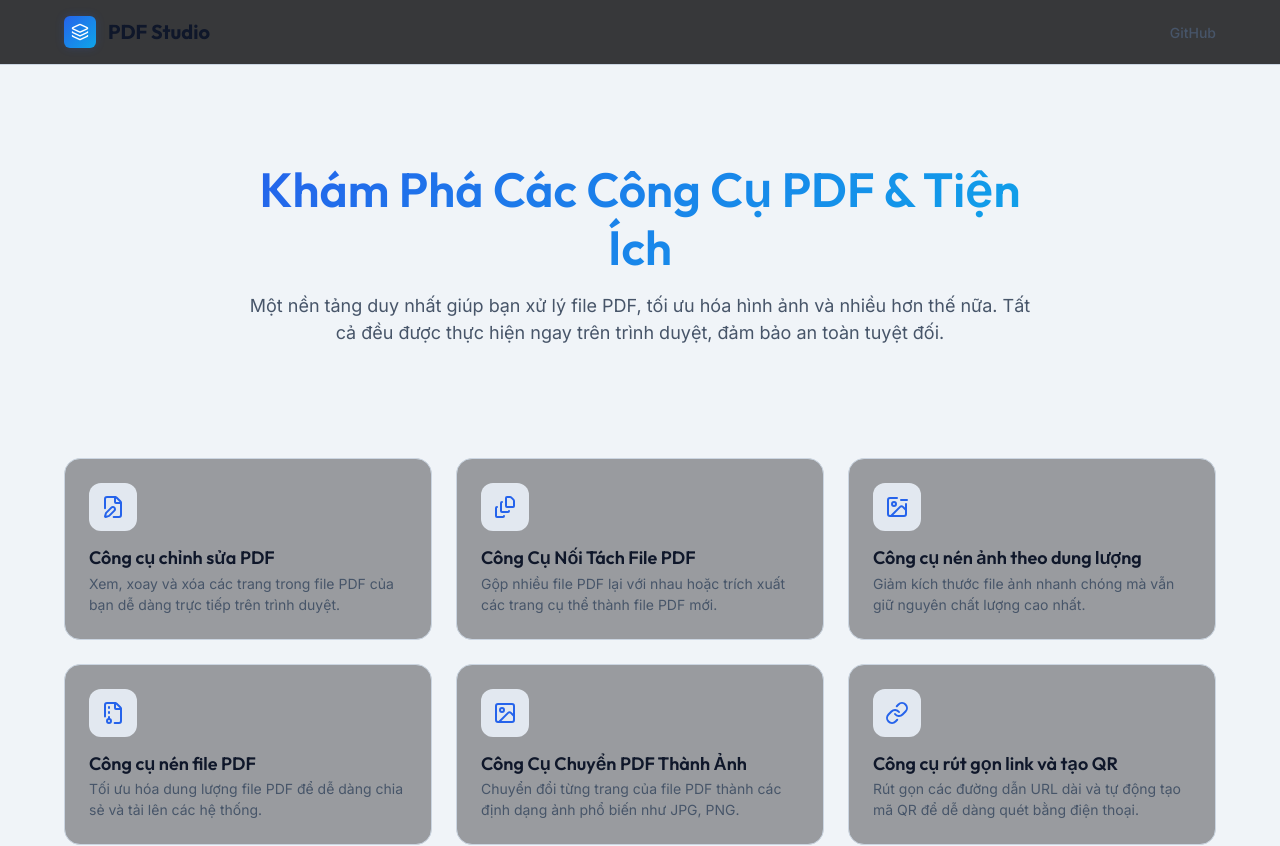
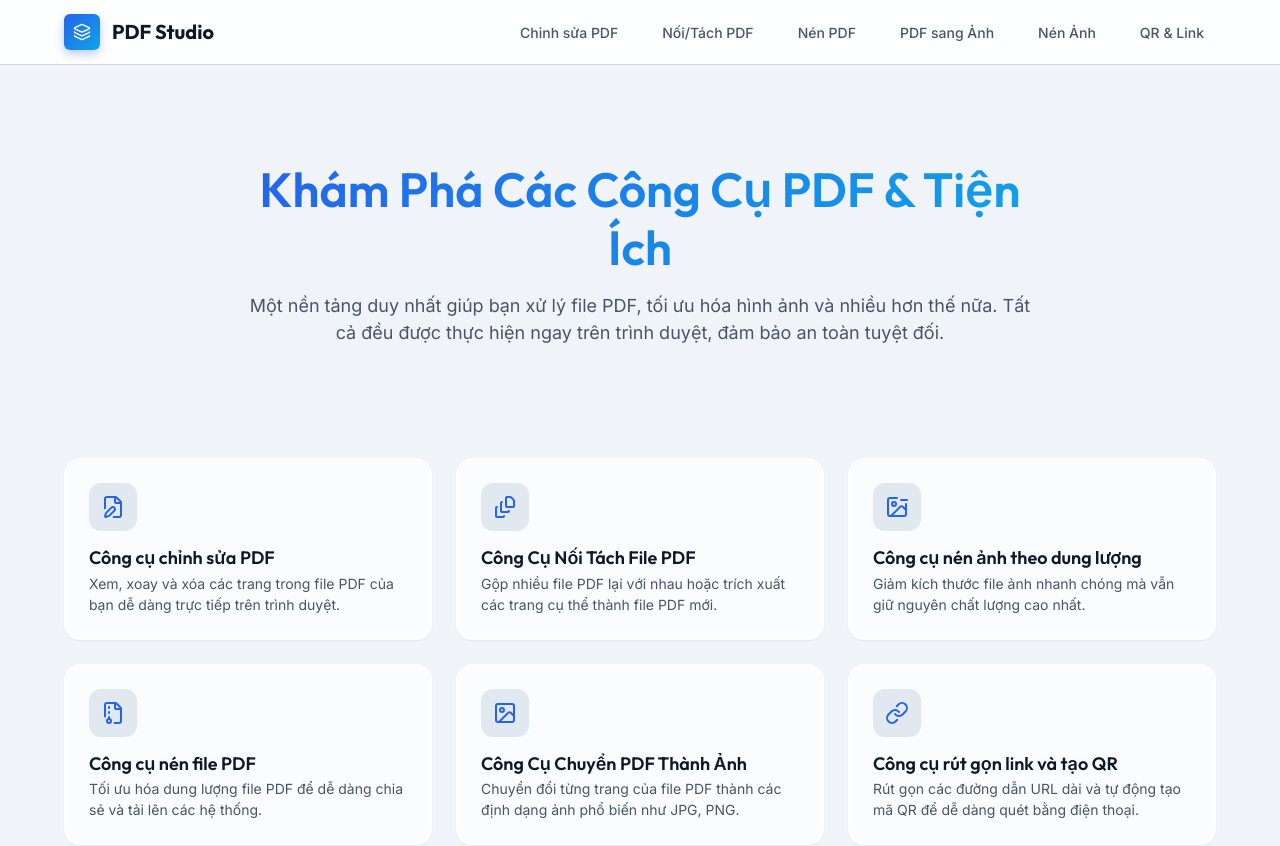
Before and after one commit to rchg2025/pdfstudio, a React (Vite) app: page / in a window 1280 px wide. Shown: the top 846 px of the page. Built offline with nearby package versions, Linux system fonts and the light colour scheme; no server answers.

Commit message:
Style: Fix dark mode residuals and update Navbar with tools menu

```diff
--- a/src/components/Navbar.css
+++ b/src/components/Navbar.css
@@ -3,7 +3,7 @@
   top: 0;
   z-index: 50;
   border-bottom: 1px solid var(--border);
-  background: rgba(9, 9, 11, 0.8);
+  background: rgba(255, 255, 255, 0.85);
   backdrop-filter: blur(12px);
   -webkit-backdrop-filter: blur(12px);
 }
@@ -33,26 +33,36 @@
   display: flex;
   align-items: center;
   justify-content: center;
-  width: 2rem;
-  height: 2rem;
+  width: 2.25rem;
+  height: 2.25rem;
   border-radius: var(--radius-sm);
   background: linear-gradient(135deg, var(--primary), var(--accent));
   color: white;
-  box-shadow: 0 0 10px var(--primary-glow);
+  box-shadow: 0 4px 10px rgba(37, 99, 235, 0.3);
 }
 
 .navbar-links {
   display: flex;
-  gap: 1.5rem;
+  gap: 1.25rem;
+  align-items: center;
 }
 
 .nav-link {
   color: var(--text-secondary);
   font-weight: 500;
   font-size: 0.875rem;
-  transition: color 0.2s;
+  transition: all 0.2s;
+  padding: 0.5rem 0.75rem;
+  border-radius: var(--radius-md);
 }
 
 .nav-link:hover {
-  color: var(--text-primary);
+  color: var(--primary);
+  background: rgba(37, 99, 235, 0.05);
 }
+
+.nav-link.active {
+  color: var(--primary);
+  background: rgba(37, 99, 235, 0.1);
+  font-weight: 600;
+}
--- a/src/components/Navbar.tsx
+++ b/src/components/Navbar.tsx
@@ -1,4 +1,4 @@
-import { Link } from 'react-router-dom';
+import { Link, NavLink } from 'react-router-dom';
 import { Layers } from 'lucide-react';
 import './Navbar.css';
 
@@ -13,9 +13,12 @@ const Navbar = () => {
           PDF Studio
         </Link>
         <nav className="navbar-links">
-          <a href="https://github.com/rchg2025/pdfstudio" target="_blank" rel="noreferrer" className="nav-link">
-            GitHub
-          </a>
+          <NavLink to="/pdf-editor" className={({isActive}) => isActive ? "nav-link active" : "nav-link"}>Chỉnh sửa PDF</NavLink>
+          <NavLink to="/pdf-merge-split" className={({isActive}) => isActive ? "nav-link active" : "nav-link"}>Nối/Tách PDF</NavLink>
+          <NavLink to="/pdf-compressor" className={({isActive}) => isActive ? "nav-link active" : "nav-link"}>Nén PDF</NavLink>
+          <NavLink to="/pdf-to-image" className={({isActive}) => isActive ? "nav-link active" : "nav-link"}>PDF sang Ảnh</NavLink>
+          <NavLink to="/image-compressor" className={({isActive}) => isActive ? "nav-link active" : "nav-link"}>Nén Ảnh</NavLink>
+          <NavLink to="/qr-link" className={({isActive}) => isActive ? "nav-link active" : "nav-link"}>QR & Link</NavLink>
         </nav>
       </div>
     </header>
--- a/src/pages/Home.css
+++ b/src/pages/Home.css
@@ -31,16 +31,19 @@
   color: inherit;
   padding: 1.5rem;
   border-radius: var(--radius-xl);
-  background: rgba(24, 24, 27, 0.4);
-  border: 1px solid var(--border);
+  background: rgba(255, 255, 255, 0.7);
+  backdrop-filter: blur(16px);
+  -webkit-backdrop-filter: blur(16px);
+  border: 1px solid rgba(255, 255, 255, 0.6);
   transition: all 0.3s cubic-bezier(0.4, 0, 0.2, 1);
+  box-shadow: var(--shadow-sm);
 }
 
 .tool-card:hover {
-  background: rgba(24, 24, 27, 0.8);
-  border-color: var(--border-focus);
+  background: rgba(255, 255, 255, 0.95);
+  border-color: rgba(37, 99, 235, 0.3);
   transform: translateY(-4px);
-  box-shadow: 0 10px 25px -5px rgba(0, 0, 0, 0.3), 0 8px 10px -6px var(--primary-glow);
+  box-shadow: var(--shadow-lg), 0 0 0 1px rgba(37, 99, 235, 0.1);
 }
 
 .tool-icon {
```
